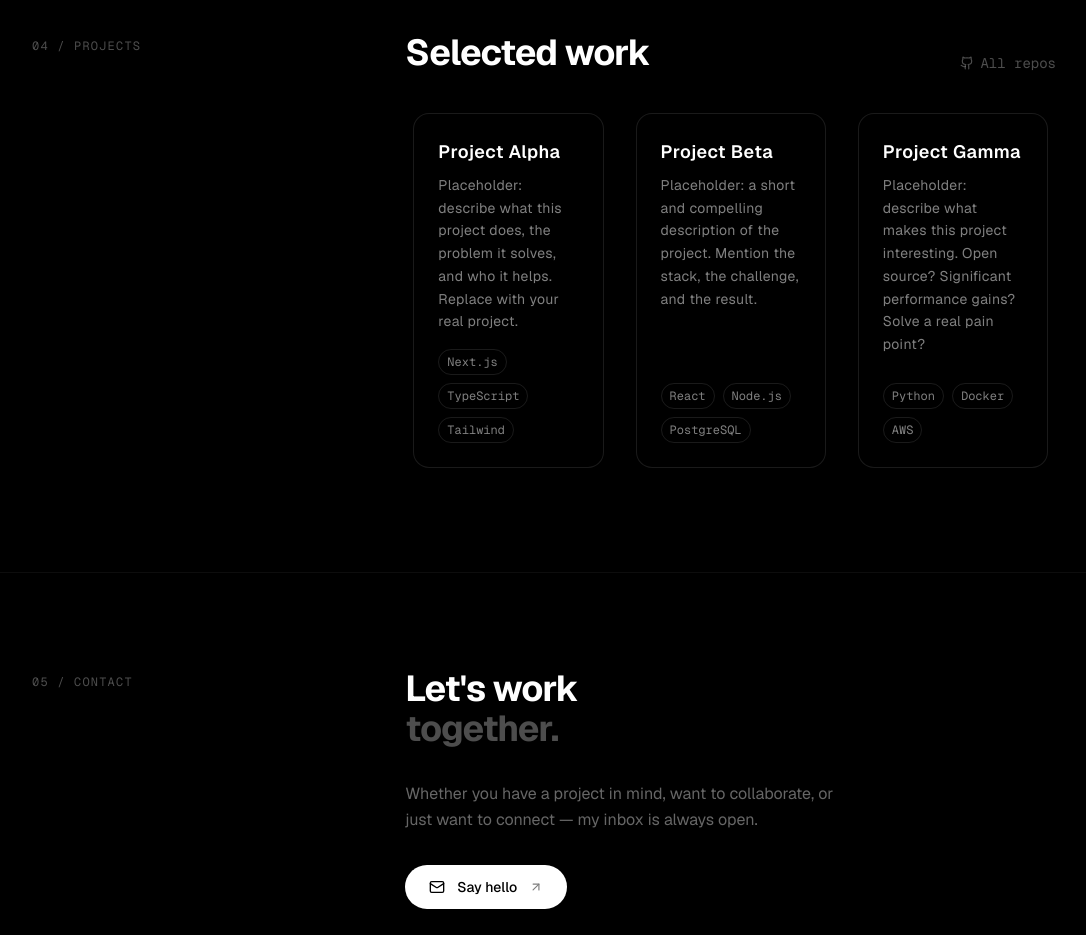
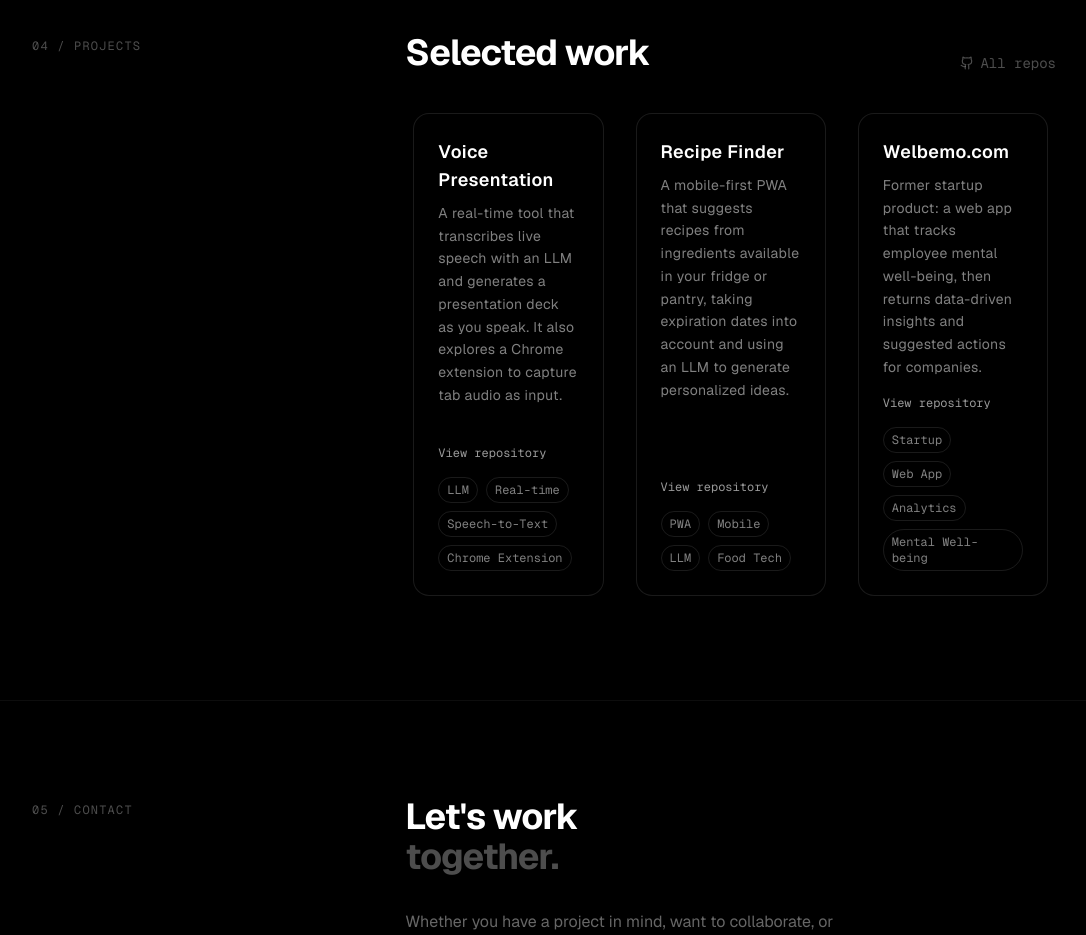
Before and after one commit to lorigr/lorenzo-portfolio, a Next.js app: page / in a window 1280 px wide. Shown: the part 3340-4275 px from the top of the page, without its empty margins (96-1182 px from the left). Built offline with nearby package versions, Linux system fonts and the light colour scheme.

Commit message:
feat: update project descriptions and add repository links in Projects component

```diff
--- a/components/Projects.tsx
+++ b/components/Projects.tsx
@@ -2,30 +2,30 @@
 
 import { useRef } from "react";
 import { motion, useInView } from "framer-motion";
-import { Github, ExternalLink } from "lucide-react";
+import { Github } from "lucide-react";
 import { HoverEffect } from "@/components/ui/card-hover-effect";
 
 const projects = [
   {
-    title: "Project Alpha",
+    title: "Voice Presentation",
     description:
-      "Placeholder: describe what this project does, the problem it solves, and who it helps. Replace with your real project.",
-    link: "https://github.com",
-    tags: ["Next.js", "TypeScript", "Tailwind"],
+      "A real-time tool that transcribes live speech with an LLM and generates a presentation deck as you speak. It also explores a Chrome extension to capture tab audio as input.",
+    link: "https://github.com/lorigr/voice-presentation",
+    tags: ["LLM", "Real-time", "Speech-to-Text", "Chrome Extension"],
   },
   {
-    title: "Project Beta",
+    title: "Recipe Finder",
     description:
-      "Placeholder: a short and compelling description of the project. Mention the stack, the challenge, and the result.",
-    link: "https://github.com",
-    tags: ["React", "Node.js", "PostgreSQL"],
+      "A mobile-first PWA that suggests recipes from ingredients available in your fridge or pantry, taking expiration dates into account and using an LLM to generate personalized ideas.",
+    link: "https://github.com/lorigr/recipe-finder",
+    tags: ["PWA", "Mobile", "LLM", "Food Tech"],
   },
   {
-    title: "Project Gamma",
+    title: "Welbemo.com",
     description:
-      "Placeholder: describe what makes this project interesting. Open source? Significant performance gains? Solve a real pain point?",
-    link: "https://github.com",
-    tags: ["Python", "Docker", "AWS"],
+      "Former startup product: a web app that tracks employee mental well-being, then returns data-driven insights and suggested actions for companies.",
+    link: "https://github.com/lorigr/buddywork-landing",
+    tags: ["Startup", "Web App", "Analytics", "Mental Well-being"],
   },
 ];
 
--- a/components/ui/card-hover-effect.tsx
+++ b/components/ui/card-hover-effect.tsx
@@ -22,7 +22,7 @@ export const HoverEffect = ({
     <div
       className={cn(
         "grid grid-cols-1 md:grid-cols-2 lg:grid-cols-3 gap-4",
-        className
+        className,
       )}
     >
       {items.map((item, idx) => (
@@ -50,6 +50,16 @@ export const HoverEffect = ({
           <Card>
             <CardTitle>{item.title}</CardTitle>
             <CardDescription>{item.description}</CardDescription>
+            {item.link && (
+              <a
+                href={item.link}
+                target="_blank"
+                rel="noopener noreferrer"
+                className="mt-4 inline-flex w-fit text-xs font-mono text-white/60 hover:text-white transition-colors"
+              >
+                View repository
+              </a>
+            )}
             {item.tags && (
               <div className="flex flex-wrap gap-2 mt-4">
                 {item.tags.map((tag) => (
@@ -80,7 +90,7 @@ export const Card = ({
     <div
       className={cn(
         "rounded-2xl h-full w-full p-6 overflow-hidden bg-black border border-white/10 group-hover:border-white/20 relative z-20 transition-all duration-300",
-        className
+        className,
       )}
     >
       <div className="relative z-50 h-full flex flex-col">{children}</div>
@@ -99,7 +109,7 @@ export const CardTitle = ({
     <h4
       className={cn(
         "text-white font-semibold tracking-wide text-lg mb-2",
-        className
+        className,
       )}
     >
       {children}
@@ -118,7 +128,7 @@ export const CardDescription = ({
     <p
       className={cn(
         "text-white/50 text-sm leading-relaxed tracking-wide flex-1",
-        className
+        className,
       )}
     >
       {children}
```
